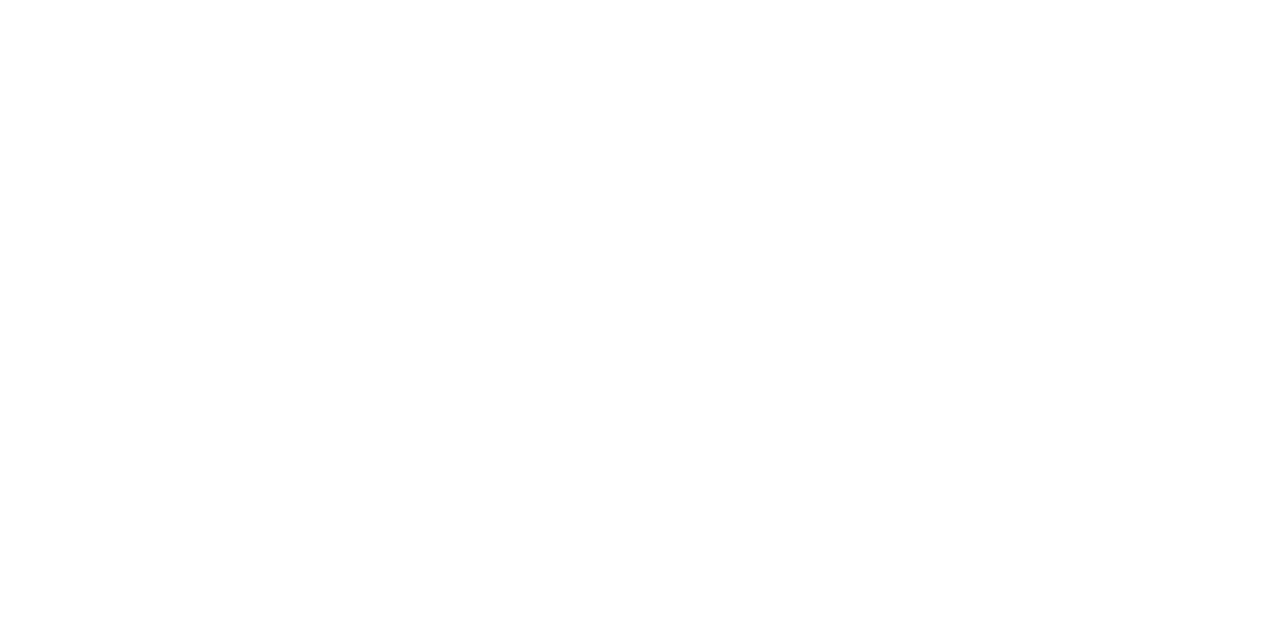
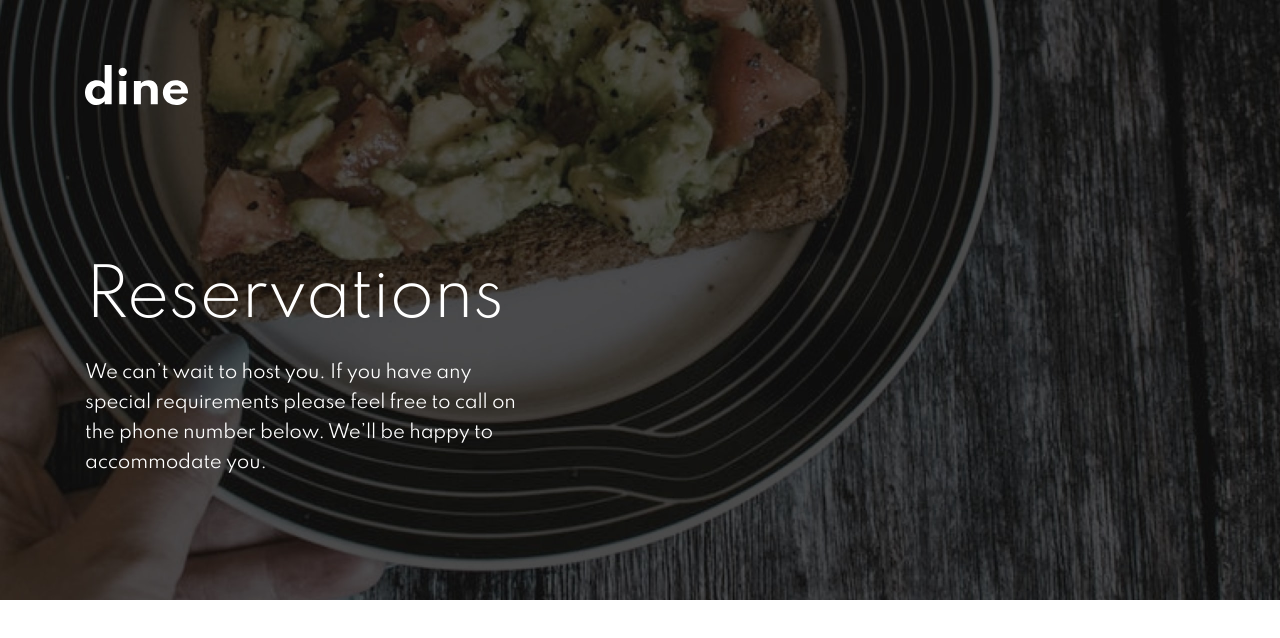
Before and after one commit to yjcyun/frontend_mentor, a React (Create React App) app in the folder intermediate/dine_restaurant_website/: page /book-a-table in a window 1280 px wide. Before the commit this address had no page. Shown: the top 638 px of the page. Built offline with nearby package versions, Linux system fonts and the light colour scheme.

Commit message:
:sparkles: Create HeroText component

```diff
--- a/intermediate/dine_restaurant_website/src/App.tsx
+++ b/intermediate/dine_restaurant_website/src/App.tsx
@@ -1,4 +1,5 @@
 import { Route, Routes } from 'react-router-dom';
+import BookTablePage from './pages/BookTable';
 
 import HomePage from './pages/Home';
 
@@ -7,6 +8,7 @@
     <>
       <Routes>
         <Route path='/' element={<HomePage />} />
+        <Route path='/book-a-table' element={<BookTablePage />} />
       </Routes>
     </>
   );
--- /dev/null
+++ b/intermediate/dine_restaurant_website/src/components/HeroText.tsx
@@ -0,0 +1,67 @@
+import React from 'react';
+import styled from 'styled-components';
+import { Button } from './Button';
+
+interface HeroTextProps {
+  title: string | React.ReactNode;
+  description: string;
+  btnLabel?: string;
+  btnTo?: string;
+}
+
+const StyledHeroText = styled.div`
+  margin-top: 153px;
+
+  h1 {
+    width: 523px;
+  }
+
+  p {
+    width: 445px;
+    margin: 24px 0 42px;
+  }
+
+  @media (max-width: 1024px) {
+    margin-top: 32px;
+
+    h1 {
+      width: auto;
+      font-size: 4.8rem;
+      line-height: 6.4rem;
+      letter-spacing: -0.6px;
+    }
+
+    p {
+      width: 573px;
+      margin: 24px auto;
+    }
+  }
+
+  @media (max-width: 680px) {
+    h1 {
+      width: auto;
+      font-size: 3.2rem;
+      line-height: 4rem;
+      letter-spacing: -0.4px;
+    }
+
+    p {
+      width: auto;
+    }
+  }
+`;
+
+export const HeroText: React.FC<HeroTextProps> = ({
+  title,
+  description,
+  btnTo,
+  btnLabel,
+}) => {
+  return (
+    <StyledHeroText>
+      <h1>{title}</h1>
+      <p>{description}</p>
+      {btnLabel && <Button to={btnTo}>{btnLabel}</Button>}
+    </StyledHeroText>
+  );
+};
--- /dev/null
+++ b/intermediate/dine_restaurant_website/src/pages/BookTable.tsx
@@ -0,0 +1,35 @@
+import styled from 'styled-components';
+
+import { ReactComponent as Logo } from '../assets/logo.svg';
+import hero from '../assets/booking/hero-bg-desktop@2x.jpg';
+import { HeroText } from '../components/HeroText';
+
+const StyledBookTable = styled.div`
+  background-image: url(${hero});
+  background-size: cover;
+  background-repeat: no-repeat;
+  color: var(--white);
+  height: 600px;
+
+  .hero-content {
+    padding-top: 65px;
+  }
+`;
+
+const BookTablePage = () => {
+  return (
+    <StyledBookTable>
+      <div className='hero-content gutter'>
+        <Logo />
+        <HeroText
+          title='Reservations'
+          description='We can’t wait to host you. If you have any special requirements
+          please feel free to call on the phone number below. We’ll be happy
+          to accommodate you.'
+        />
+      </div>
+    </StyledBookTable>
+  );
+};
+
+export default BookTablePage;
--- a/intermediate/dine_restaurant_website/src/pages/Home.tsx
+++ b/intermediate/dine_restaurant_website/src/pages/Home.tsx
@@ -25,6 +25,7 @@
 import CurveTopRight from '../assets/patterns/pattern-curve-top-right.svg';
 import CurveTopLeft from '../assets/patterns/pattern-curve-top-left.svg';
 import Lines from '../assets/patterns/pattern-lines.svg';
+import { HeroText } from '../components/HeroText';
 
 const HeroWrapper = styled.div`
   width: 100%;
@@ -57,19 +58,6 @@
     padding-top: 65px;
   }
 
-  .hero-text {
-    margin-top: 153px;
-
-    h1 {
-      width: 523px;
-    }
-
-    p {
-      width: 445px;
-      margin: 24px 0 42px;
-    }
-  }
-
   @media (max-width: 1024px) {
     background-image: url(${heroTablet});
     min-height: 992px;
@@ -87,22 +75,6 @@
       padding-top: 394px;
       text-align: center;
     }
-
-    .hero-text {
-      margin-top: 32px;
-
-      h1 {
-        width: auto;
-        font-size: 4.8rem;
-        line-height: 6.4rem;
-        letter-spacing: -0.6px;
-      }
-
-      p {
-        width: 573px;
-        margin: 24px auto;
-      }
-    }
   }
 
   @media (max-width: 680px) {
@@ -115,19 +87,6 @@
 
     .hero-content {
       padding-top: 270px;
-    }
-
-    .hero-text {
-      h1 {
-        width: auto;
-        font-size: 3.2rem;
-        line-height: 4rem;
-        letter-spacing: -0.4px;
-      }
-
-      p {
-        width: auto;
-      }
     }
   }
 `;
@@ -239,17 +198,18 @@
         <div className='overlay-whole' />
         <div className='hero-content gutter'>
           <Logo />
-          <div className='hero-text'>
-            <h1>
-              Exquisite dining
-              <br /> since 1989
-            </h1>
-            <p>
-              Experience our seasonal menu in beautiful country surroundings.
-              Eat the freshest produce from the comfort of our farmhouse.
-            </p>
-            <Button>book a table</Button>
-          </div>
+          <HeroText
+            title={
+              <>
+                Exquisite dining
+                <br /> since 1989
+              </>
+            }
+            description='Experience our seasonal menu in beautiful country surroundings.
+            Eat the freshest produce from the comfort of our farmhouse.'
+            btnLabel='book a table'
+            btnTo='/book-a-table'
+          />
         </div>
       </HeroWrapper>
       <FeaturesWrapper className='' reverse={false}>
```
Also changed, not shown: intermediate/dine_restaurant_website/src/components/Form.tsx (added, +7 -0 lines).
